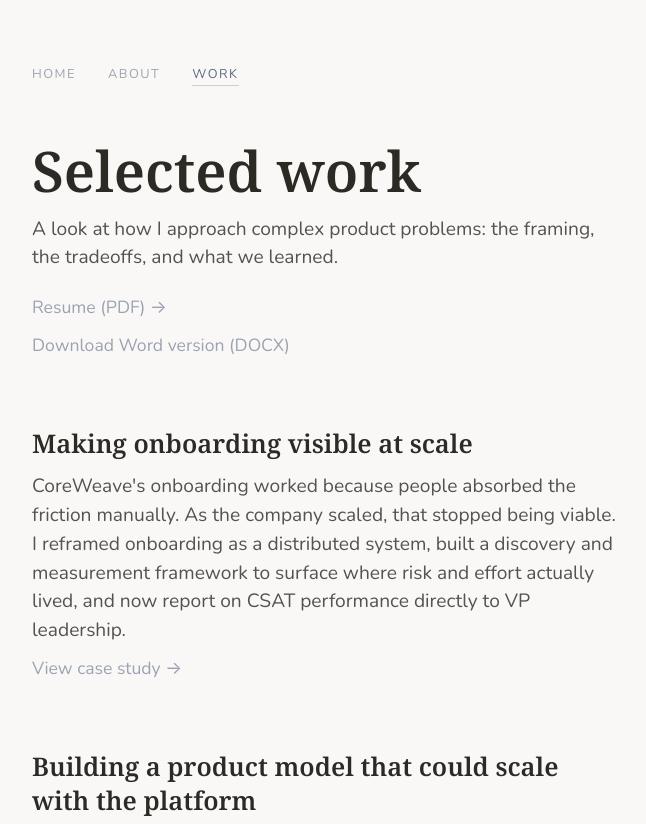
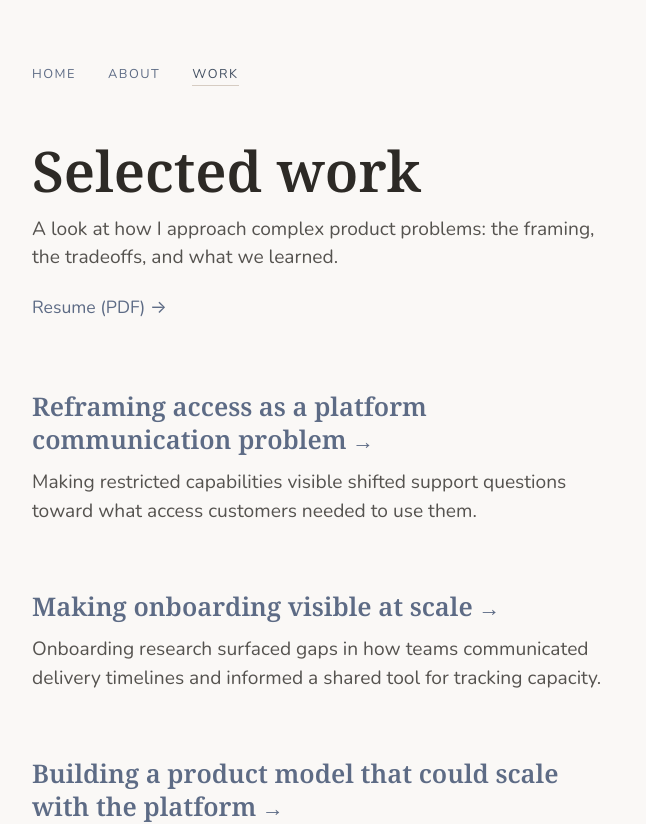
Before and after one commit to flores8/lauralee2025, a Next.js app: page /work in a window 1280 px wide. Shown: the top 824 px of the page, without its empty margins (315-961 px from the left). Built offline with nearby package versions, Linux system fonts and the light colour scheme.

Commit message:
Publish Selected Work and case study updates

```diff
--- a/app/(main)/work/[slug]/onboarding-at-scale.js
+++ b/app/(main)/work/[slug]/onboarding-at-scale.js
@@ -10,7 +10,8 @@ export default function OnboardingAtScale() {
         <p>The first reframe was structural. Onboarding wasn't a linear flow with gaps. It was a distributed system — one where progress depended on the interaction between product behavior, human intervention, capacity availability, and timing, none of which were owned by a single team. That reframe changed the question from "where does onboarding break" to "where does onboarding rely on compensation, and what happens to that at scale."</p>
         <p>From there I designed a discovery and measurement framework: phased internal research tracing real customer journeys across tickets, Slack threads, and handoffs, paired with longitudinal customer surveys tracking confidence over time. The framework was designed to keep working as conditions changed — not a one-time analysis but a repeatable system for seeing onboarding clearly.</p>
         <p>One thing it surfaced immediately: capacity planning was a hidden trust problem. Customers signed contracts with delivery commitments. When those timelines shifted without clear communication across Sales, Engineering, and Customer Experience, trust eroded fast. Making that dependency visible brought the right teams together and informed the development of an internal tool to give everyone a shared view of capacity status in real time.</p>
-        <p>I still own this work. I report on CSAT performance directly to VP leadership, track what customers are saying over time, and use the framework to guide where the organization invests next. The system I built is still running and still finding things.</p>
+        <p>Following those handoffs showed me why we needed to keep learning from customers as the products changed. I hired a UX researcher to build that practice. They lead the research while I set priorities, help clear barriers, and continue to report customer satisfaction directly to VP leadership.</p>
+        <p>In one early navigation study, we heard that infrastructure engineers needed to monitor resources across projects. That finding helped the team choose a view that starts with resources and lets people filter by project.</p>
       </section>
     </div>
   )
--- a/app/(main)/work/page.js
+++ b/app/(main)/work/page.js
@@ -6,7 +6,7 @@ export default function Portfolio() {
     <div className="portfolio-overview">
       <h1>Selected work</h1>
       <p className="portfolio-intro">
-      A look at how I approach complex product problems: the framing, the tradeoffs, and what we learned.
+        A look at how I approach complex product problems: the framing, the tradeoffs, and what we learned.
       </p>
       <p className="resume-link">
         <a
@@ -16,26 +16,19 @@ export default function Portfolio() {
         >
           Resume (PDF) →
         </a>
-        <br />
-        <a href="/resume/lauralee-flores-resume.docx" download>
-          Download Word version (DOCX)
-        </a>
       </p>
-<div className="portfolio-grid">
+      <div className="portfolio-grid">
         {projects.map((project) => (
           <div key={project.slug} className="portfolio-card">
-            <h2>{project.title}</h2>
+            <h2>
+              <Link href={`/work/${project.slug}`} className="portfolio-card-link">
+                {project.title}<span className="portfolio-card-arrow" aria-hidden="true">&nbsp;→</span>
+              </Link>
+            </h2>
             <p className="portfolio-card-thesis">{project.thesis}</p>
-<Link
-              href={`/work/${project.slug}`}
-              className="portfolio-card-link"
-            >
-              View case study →
-            </Link>
           </div>
         ))}
       </div>
-
     </div>
   )
 }
--- a/app/(main)/work/portfolio-data.js
+++ b/app/(main)/work/portfolio-data.js
@@ -3,24 +3,23 @@
 
 export const projects = [
   {
+    slug: 'permission-aware-systems',
+    title: 'Reframing access as a platform communication problem',
+    thesis: 'Making restricted capabilities visible shifted support questions toward what access customers needed to use them.',
+    role: 'Cross-surface policy and mental models',
+  },
+  {
     slug: 'onboarding-at-scale',
     title: 'Making onboarding visible at scale',
-    thesis: 'CoreWeave\'s onboarding worked because people absorbed the friction manually. As the company scaled, that stopped being viable. I reframed onboarding as a distributed system, built a discovery and measurement framework to surface where risk and effort actually lived, and now report on CSAT performance directly to VP leadership.',
+    thesis: 'Onboarding research surfaced gaps in how teams communicated delivery timelines and informed a shared tool for tracking capacity.',
     role: 'Distributed onboarding systems & risk visibility',
   },
   {
     slug: 'platform-console',
     title: 'Building a product model that could scale with the platform',
-    thesis: 'CoreWeave\'s console was built for Kubernetes experts. As the platform expanded, that foundation stopped working. I made the call to rebuild above the implementation layer, creating a shared product model that could hold as the company and team scaled.',
+    thesis: 'A new product model gave bare-metal customers a console experience and gave teams a shared structure for planning new features.',
     role: 'Platform foundations & information architecture',
   },
-  {
-    slug: 'permission-aware-systems',
-    title: 'Reframing access as a platform communication problem',
-    thesis: 'CoreWeave\'s permission system enforced access correctly but communicated nothing. Users assumed features were missing. I reframed it as a platform communication problem, aligned Security, Product, and Platform Engineering around a shared principle, and led my team through execution across console, API, and Terraform.',
-    role: 'Cross-surface policy and mental models',
-  },
-
 ]
 
 // Helper function to get project metadata by slug
--- a/app/globals.css
+++ b/app/globals.css
@@ -56,6 +56,20 @@ a:hover {
   color: #445163;
 }
 
+a:focus-visible {
+  outline: 2px solid #445163;
+  outline-offset: 4px;
+}
+
+.resume-link a:hover,
+.resume-link a:focus-visible,
+.portfolio-card-link:hover,
+.portfolio-card-link:focus-visible {
+  text-decoration: underline #D6CCC2;
+  text-decoration-thickness: 1px;
+  text-underline-offset: 0.18em;
+}
+
 /* Layout */
 .container {
   max-width: 650px;
@@ -73,19 +87,13 @@ a:hover {
 }
 
 .top-nav a {
-  opacity: 0.6;
   margin-right: 2rem;
-  transition: opacity 0.2s ease;
   text-transform: uppercase;
   letter-spacing: 1.5px;
 }
 
-.top-nav a:hover {
-  opacity: 1;
-}
-
 .top-nav a.active {
-  opacity: 1;
+  color: #445163;
   border-bottom: 1px solid #D6CCC2;
   padding-bottom: 2px;
 }
@@ -173,14 +181,7 @@ main {
 }
 
 .resume-link a {
-  color: #5d6b85;
-  opacity: 0.6;
   font-size: 1.1rem;
-  transition: 0.2s ease;
-}
-
-.resume-link a:hover {
-  opacity: 1;
 }
 
 .how-to-read {
@@ -215,6 +216,11 @@ main {
   margin-bottom: 0.75rem;
 }
 
+.portfolio-card-arrow {
+  font-size: 0.85em;
+  font-weight: 400;
+}
+
 .portfolio-card-thesis {
   line-height: 1.5;
   font-size: 1.2rem;
@@ -228,18 +234,6 @@ main {
   margin-bottom: 0.75rem;
   opacity: 0.8;
   color: #2d2a26;
-}
-
-.portfolio-card-link {
-  font-size: 1.1rem;
-  margin-top: 0.5rem;
-  color: #5d6b85;
-  opacity: 0.6;
-  transition: 0.2s ease;
-}
-
-.portfolio-card-link:hover {
-  opacity: 1;
 }
 
 .portfolio-card-image {
@@ -285,13 +279,7 @@ main {
 .back-link {
   display: inline-block;
   font-size: 0.9rem;
-  opacity: 0.6;
   margin-bottom: 2rem;
-  transition: opacity 0.2s ease;
-}
-
-.back-link:hover {
-  opacity: 1;
 }
 
 .project-header {
@@ -350,11 +338,6 @@ main {
   flex-direction: column;
   gap: 0.5rem;
   flex: 1;
-  transition: opacity 0.2s ease;
-}
-
-.project-nav-link:hover {
-  opacity: 0.7;
 }
 
 .project-nav-link.next {
@@ -364,7 +347,6 @@ main {
 
 .nav-label {
   font-size: 0.85rem;
-  opacity: 0.6;
 }
 
 .nav-title {
```
Also changed, not shown: app/(main)/work/[slug]/permission-aware-systems.js (+4 -5 lines), 1 other file (tests, documents, lock files or other folders).
